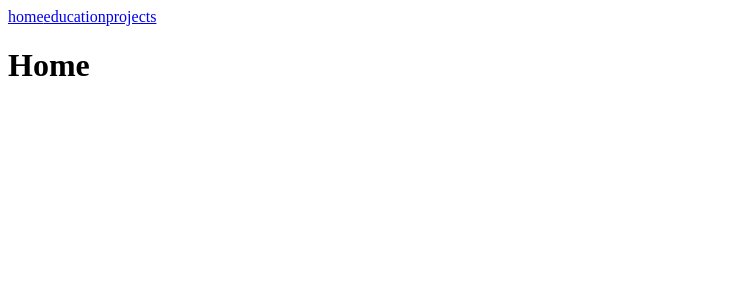
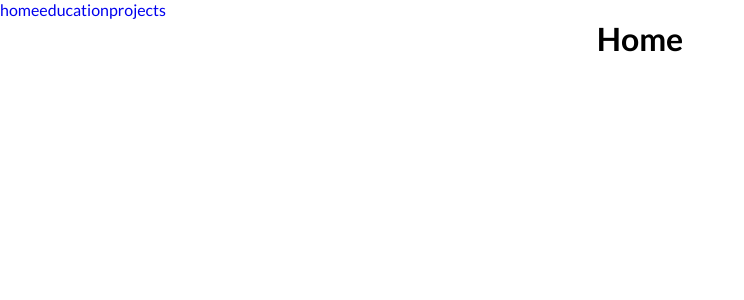
Before and after one commit to tylerhand1/portfolio, a React (Vite) app: page / in a window 1280 px wide. Shown: the top 300 px of the page, without its empty margins (0-744 px from the left). Built offline with nearby package versions, Linux system fonts and the light colour scheme.

Commit message:
Basic styling to import font and make basic navbar

```diff
--- a/src/index.css
+++ b/src/index.css
@@ -0,0 +1,126 @@
+/* Start font import */
+@font-face {
+  font-family: Lato;
+  src: url('./fonts/Lato-Regular.ttf');
+  font-weight: 400;
+  font-style: normal;
+}
+@font-face {
+  font-family: Lato;
+  src: url('./fonts/Lato-Light.ttf');
+  font-weight: 300;
+  font-style: normal;
+}
+@font-face {
+  font-family: Lato;
+  src: url('./fonts/Lato-LightItalic.ttf');
+  font-weight: 300;
+  font-style: italic;
+}
+@font-face {
+  font-family: Lato;
+  src: url('./fonts/Lato-Thin.ttf');
+  font-weight: 100;
+  font-style: normal;
+}
+@font-face {
+  font-family: Lato;
+  src: url('./fonts/Lato-ThinItalic.ttf');
+  font-weight: 100;
+  font-style: italic;
+}
+@font-face {
+  font-family: Lato;
+  src: url('./fonts/Lato-Black.ttf');
+  font-weight: 900;
+  font-style: normal;
+}
+@font-face {
+  font-family: Lato;
+  src: url('./fonts/Lato-BlackItalic.ttf');
+  font-weight: 900;
+  font-style: normal;
+}
+@font-face {
+  font-family: Lato;
+  src: url('./fonts/Lato-Bold.ttf');
+  font-weight: 700;
+  font-style: normal;
+}
+@font-face {
+  font-family: Lato;
+  src: url('./fonts/Lato-BoldItalic.ttf');
+  font-weight: 700;
+  font-style: italic;
+}
+@font-face {
+  font-family: Lato;
+  src: url('./fonts/Lato-Italic.ttf');
+  font-weight: 400;
+  font-style: italic;
+}
+/* End font import */
+
+/* Reset rules */
+* {
+  margin: 0;
+  padding: 0;
+
+  list-style: none;
+  text-decoration: none;
+
+  font-family: Lato, sans-serif;
+}
+
+.flex {
+  display: flex;
+}
+
+html,
+body {
+  height: 100%;
+}
+
+#root {
+  height: 100%;
+  width: 100%;
+}
+
+body {
+  flex-direction: column;
+  align-items: center;
+}
+
+/* Start header and footer styling */
+header,
+footer {
+  width: 100%;
+  justify-content: center;
+}
+
+header ul {
+  flex: 1;
+  justify-content: center;
+  align-items: flex-end;
+}
+
+header ul li {
+  font-size: 26px;
+
+  padding: 12px 12px;
+  margin: 0 18px;
+
+  justify-content: center;
+  align-items: center;
+
+  border-bottom: 1px solid white;
+}
+
+header ul li.selected {
+  border-color: red;
+}
+/* End header and footer styling */
+
+h1 {
+  text-align: center;
+}
```
